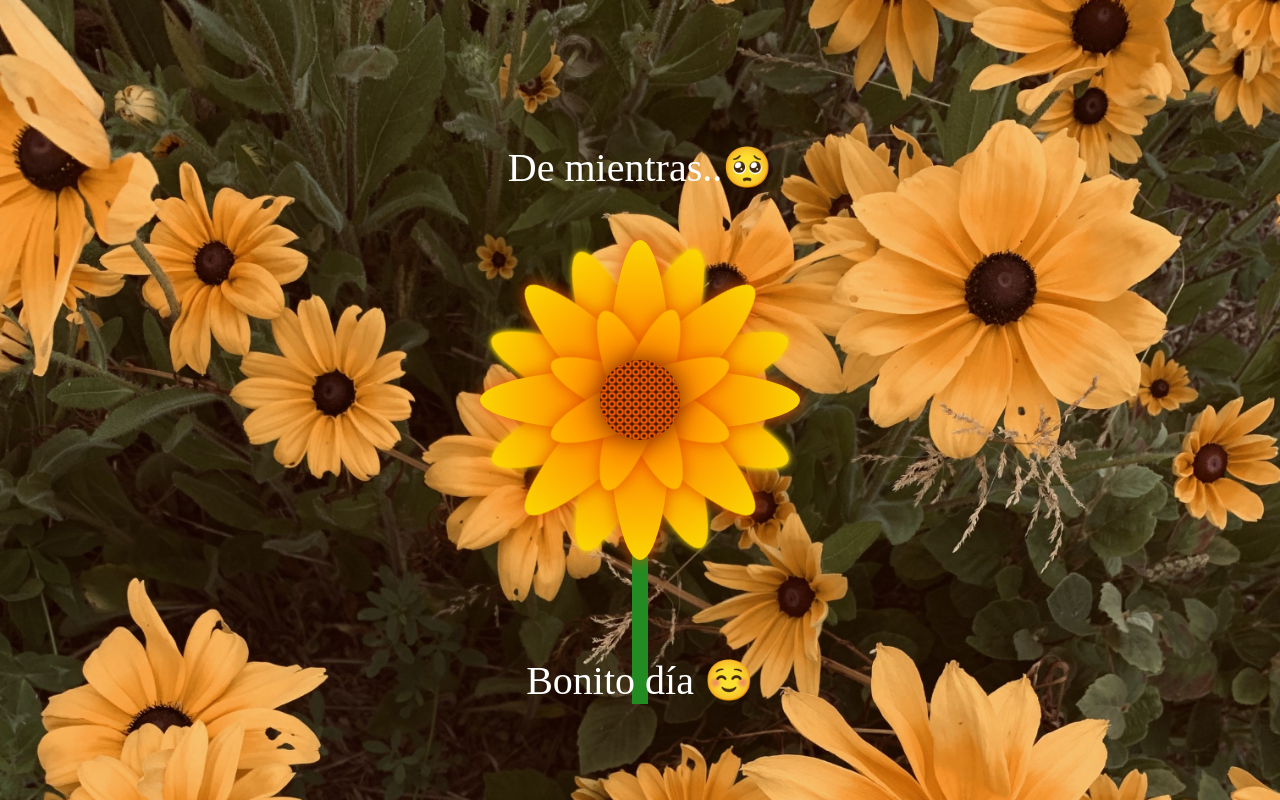
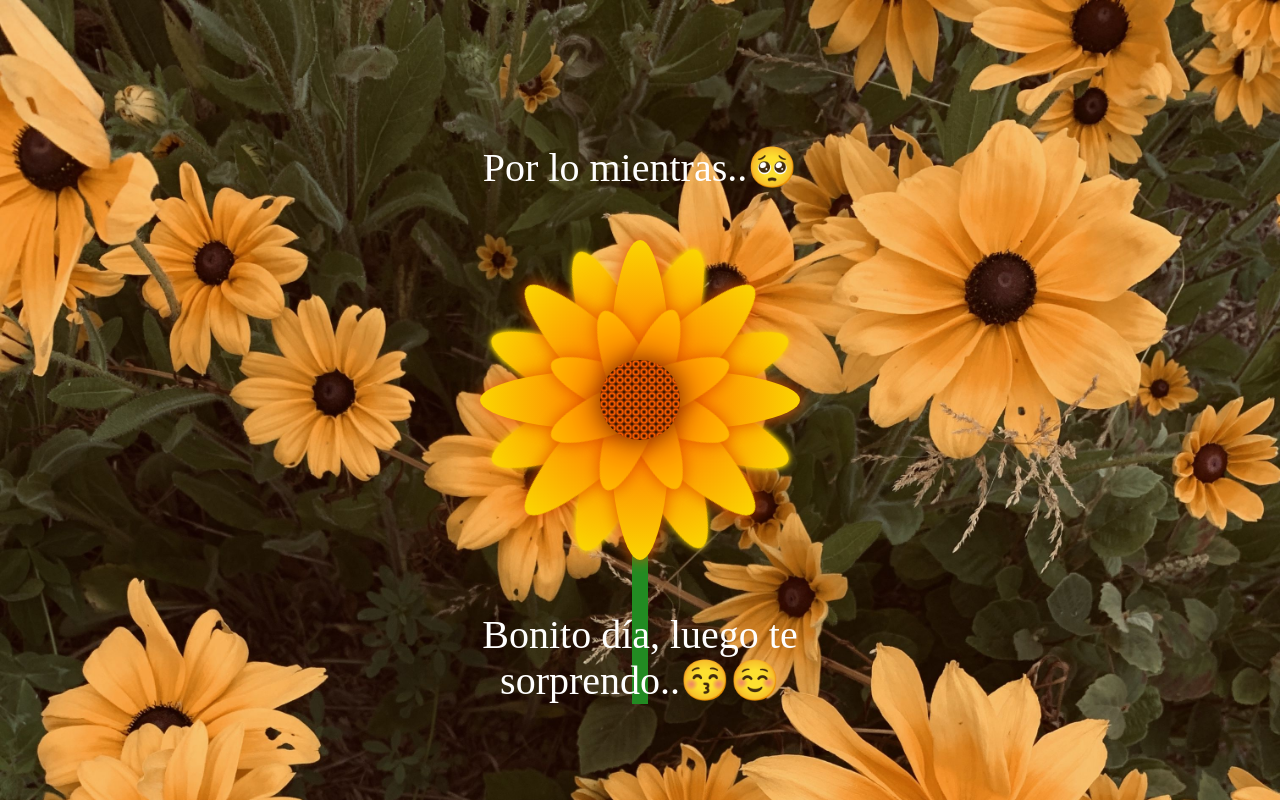
Before and after one commit to Ivan-Garita99/Amors, an Electron app: page index.html in a window 1280 px wide. Drawn offline with Linux system fonts and the light colour scheme.

Commit message:
Update index.html
Anexo variables

```diff
--- a/index.html
+++ b/index.html
@@ -12,7 +12,7 @@
 <body>
 
     <div class="flower">
-        <div class="text-above">De mientras..🥺</div>
+        <div class="text-above">Por lo  mientras..🥺 </div>
         <div class="mid"></div>
         <div class="Petal1 p1"></div>
         <div class="Petal1 p2"></div>
@@ -34,7 +34,7 @@
 
 
         <div class="stem"></div> <!-- Nuevo elemento para el tallo -->
-        <div class="text-below">Bonito día ☺️
+        <div class="text-below">Bonito día, luego te sorprendo..😚☺️
         </div>
     </div>
 
```
